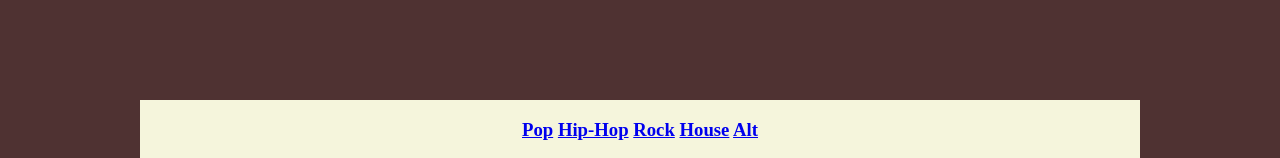
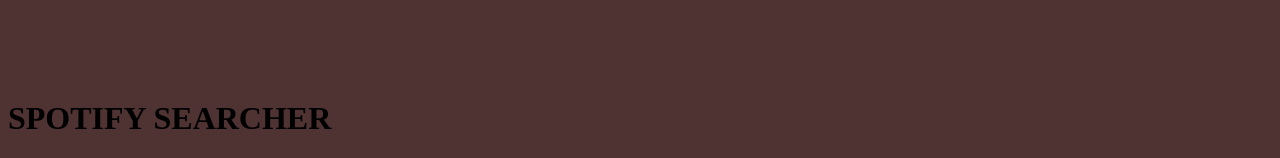
Before and after one commit to montaguehb/Phase-1-Spotify-Searcher, a website: page index.html in a window 1280 px wide. Shown: the top 158 px of the page. Drawn offline with Linux system fonts and the light colour scheme.

Commit message:
added title to HTML

```diff
--- a/index.html
+++ b/index.html
@@ -8,6 +8,9 @@
     <link rel="stylesheet" href="./src/index.css" />
   </head>
   <body>
+    <h1 class="title">
+        SPOTIFY SEARCHER
+    </h1>
       <div class="main-container">
           <div class="nav-container">
 
```
